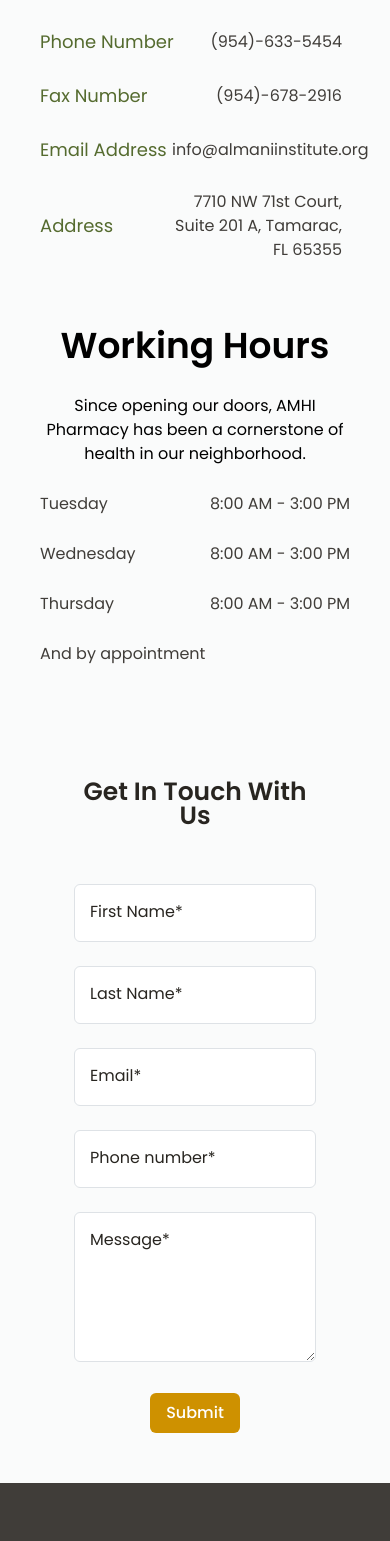
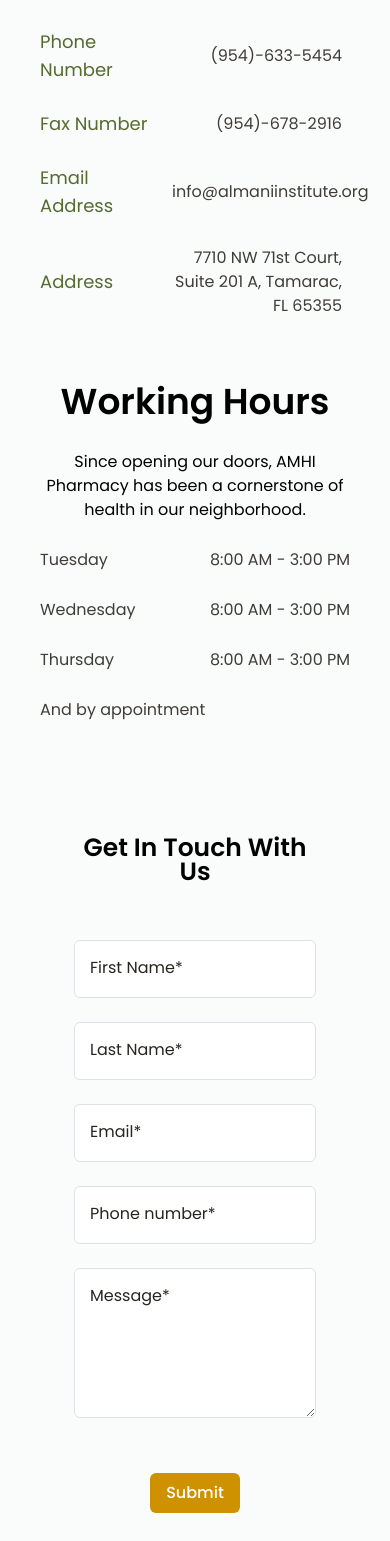
Before and after one commit to BlueMath-Warriors/mani-health-app, a Next.js app: page /contact in a window 390 px wide. Shown: the part 432-1973 px from the top of the page. Built offline with nearby package versions, Linux system fonts and the light colour scheme.

Commit message:
contact us page code improve

```diff
--- a/app/components/contactUs/index.jsx
+++ b/app/components/contactUs/index.jsx
@@ -33,80 +33,74 @@ const ContactUs = () => {
   return (
     <div className="w-full flex justify-center">
       <div className="max-w-[1320px] flex flex-col mt-[90px] w-full px-6">
-        <div className="flex flex-col  lg:flex-row items-center lg:items-start justify-center gap-12 lg:gap-0 px-4 py-8 text-center lg:text-left">
-          <div className="contact-info w-full lg:w-1/2 flex flex-col items-start text-left ">
+        <div className="flex flex-col lg:flex-row items-center lg:items-start justify-center gap-12 lg:gap-0 px-4 py-8 text-center lg:text-left">
+          {/* Contact Information Section */}
+          <div className="contact-info w-full lg:w-1/2 flex flex-col items-start text-left">
             <p className="text-4xl font-semibold mb-7 mx-auto lg:mx-0">
               Contact Information
             </p>
-            <div className="flex items-center w-full mt-2.5 mb-4 ">
-              <p className="text-[#556b2f] text-lg w-2/5 pr-2 text-nowrap">
-                Phone Number
-              </p>
-              <p className="text-[#403d39] w-3/5 px-2 text-right lg:text-left">
+
+            <div className="flex items-center w-full mt-2.5 mb-4">
+              <p className="text-[#556b2f] text-lg w-2/5 pr-2">Phone Number</p>
+              <a
+                href="tel:9546335454"
+                className="text-[#403d39] w-3/5 px-2 text-right lg:text-left hover:text-[#CE9100] transition-colors duration-300"
+              >
                 (954)-633-5454
-              </p>
+              </a>
             </div>
+
             <div className="flex items-center w-full mt-2.5 mb-4">
-              <p className="text-[#556b2f] text-lg w-2/5 pr-2 text-nowrap">
-                Fax Number
-              </p>
+              <p className="text-[#556b2f] text-lg w-2/5 pr-2">Fax Number</p>
               <p className="text-[#403d39] w-3/5 px-2 text-right lg:text-left">
                 (954)-678-2916
               </p>
             </div>
 
             <div className="flex items-center w-full mt-2.5 mb-4">
-              <p className="text-[#556b2f] text-lg w-2/5 pr-2 text-nowrap">
-                Email Address
-              </p>
-              <p className="text-[#403d39] w-3/5 px-2 text-right lg:text-left">
+              <p className="text-[#556b2f] text-lg w-2/5 pr-2">Email Address</p>
+              <a
+                href="mailto:info@almaniinstitute.org"
+                className="text-[#403d39] w-3/5 px-2 text-right lg:text-left hover:text-[#CE9100] transition-colors duration-300"
+              >
                 info@almaniinstitute.org
-              </p>
+              </a>
             </div>
 
             <div className="flex items-center w-full mt-2.5 mb-4">
-              <p className="text-[#556b2f] text-lg w-2/5 pr-2 text-nowrap">
-                Address
-              </p>
+              <p className="text-[#556b2f] text-lg w-2/5 pr-2">Address</p>
               <p className="text-[#403d39] w-3/5 px-2 text-right lg:text-left">
                 7710 NW 71st Court, Suite 201 A, Tamarac, FL 65355
               </p>
             </div>
           </div>
 
-          <div className="working-hours lg:border-l-2 border-[#989694] lg:pl-14  w-full lg:w-1/2 flex flex-col items-start ">
+          {/* Working Hours Section */}
+          <div className="working-hours lg:border-l-2 border-[#989694] lg:pl-14 w-full lg:w-1/2 flex flex-col items-start">
             <p className="text-4xl font-semibold mb-7 mx-auto lg:mx-0">
-              {" "}
               Working Hours
             </p>
             <p className="mb-4 text-center">
               Since opening our doors, AMHI Pharmacy has been a cornerstone of
               health in our neighborhood.
             </p>
-
-            <div className="flex items-center justify-between w-full mt-2.5 mb-4 text-[#403d39] ">
-              <p>Tuesday</p>
-              <p className="">8:00 AM - 3:00 PM</p>
-            </div>
-
-            <div className="flex items-center justify-between w-full mt-2.5 mb-4 text-[#403d39] ">
-              <p>Wednesday</p>
-              <p className="">8:00 AM - 3:00 PM</p>
-            </div>
-
-            <div className="flex items-center justify-between w-full mt-2.5 mb-4 text-[#403d39] ">
-              <p>Thursday</p>
-              <p className="">8:00 AM - 3:00 PM</p>
-            </div>
-
-            <div className="flex items-center justify-between w-full mt-2.5 mb-4 text-[#403d39] ">
+            {["Tuesday", "Wednesday", "Thursday"].map((day) => (
+              <div
+                key={day}
+                className="flex items-center justify-between w-full mt-2.5 mb-4 text-[#403d39]"
+              >
+                <p>{day}</p>
+                <p>8:00 AM - 3:00 PM</p>
+              </div>
+            ))}
+            <div className="flex items-center justify-between w-full mt-2.5 mb-4 text-[#403d39]">
               <p>And by appointment</p>
             </div>
           </div>
         </div>
-        <div
-          className={`flex flex-col flex-grow text-base text-neutral font-normal p-[50px] `}
-        >
+
+        {/* Contact Form Section */}
+        <div className="flex flex-col text-base font-normal p-[50px]">
           <h1 className="text-[25px] lg:text-4xl font-semibold text-center sm:text-start mb-14 mt-4">
             Get In Touch With Us
           </h1>
@@ -166,7 +160,7 @@ const ContactUs = () => {
                 }
               />
             </div>
-            <div className="flex justify-center sm:justify-start">
+            <div className="flex justify-center sm:justify-start mt-6">
               <Button
                 type="submit"
                 variant="primary"
@@ -178,14 +172,11 @@ const ContactUs = () => {
             </div>
           </form>
         </div>
+
         {/* Google Map Section */}
         {/* <div className="mt-14 w-full">
           <LoadScript googleMapsApiKey="YOUR_GOOGLE_MAPS_API_KEY">
-            <GoogleMap
-              mapContainerStyle={mapStyles}
-              zoom={15}
-              center={defaultCenter}
-            >
+            <GoogleMap mapContainerStyle={mapStyles} zoom={15} center={defaultCenter}>
               <Marker position={defaultCenter} />
             </GoogleMap>
           </LoadScript>
```
